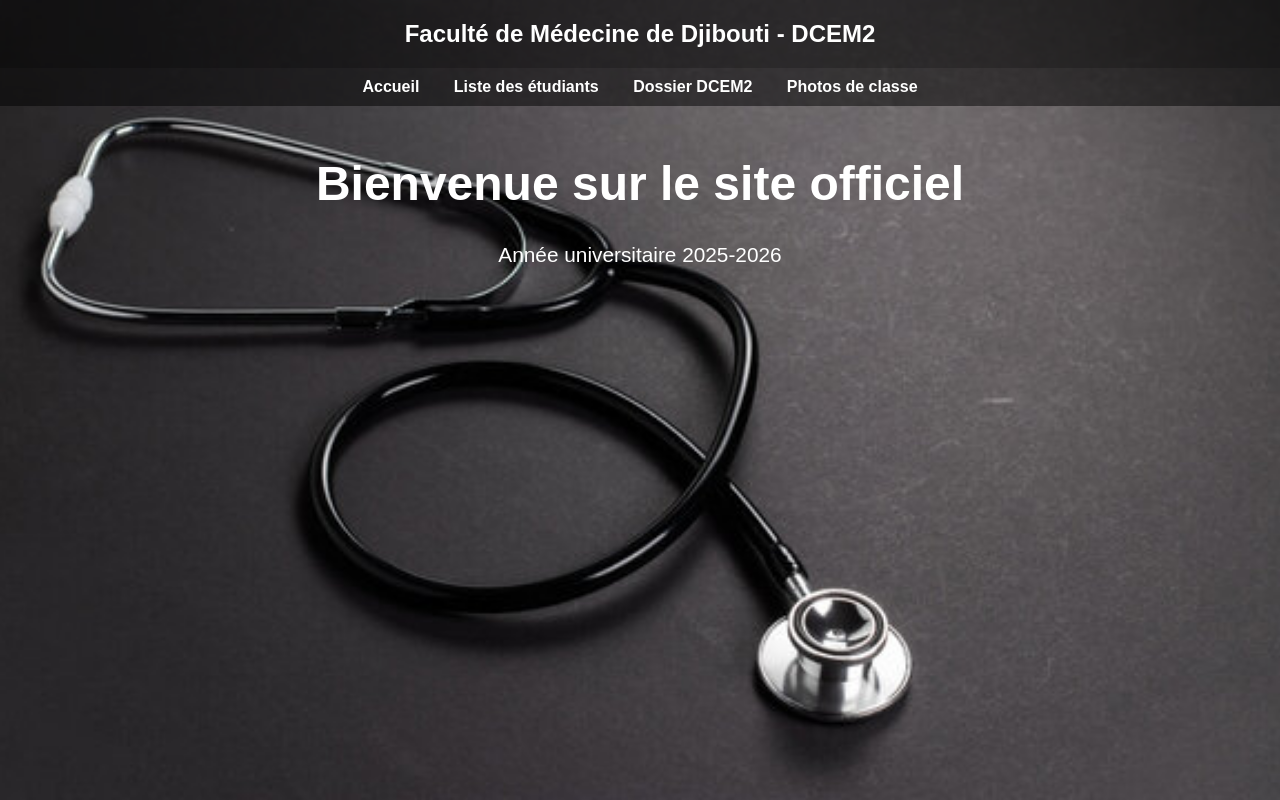
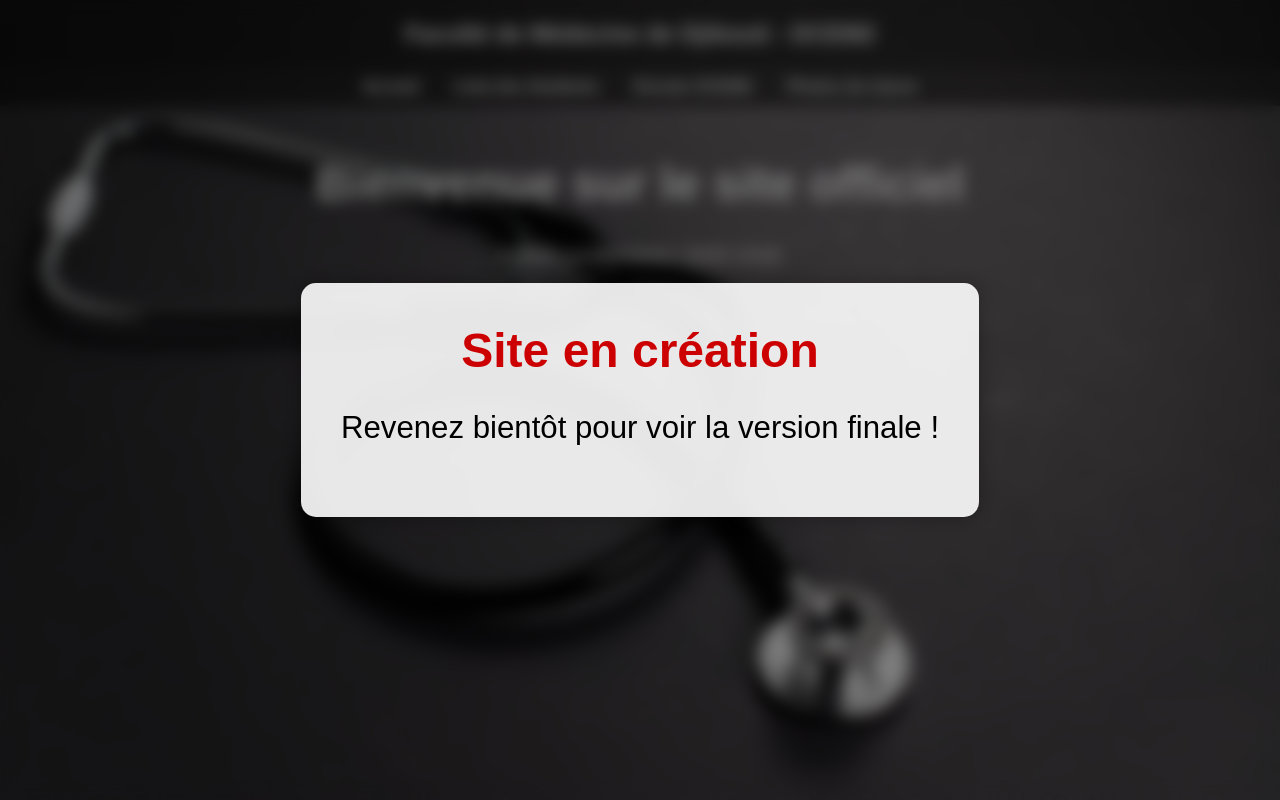
Before and after one commit to wilsanas/site-classe, a plain HTML site: page index.html in a window 1280 px wide. Drawn offline with Linux system fonts and the light colour scheme.

Commit message:
Ajout Message site en cours de création

```diff
--- a/index.html
+++ b/index.html
@@ -56,4 +56,46 @@
         <p>Année universitaire 2025-2026</p>
     </main>
 </body>
+<!-- Message de site en création -->
+<div id="overlay">
+  <div id="message-box">
+    <h1>Site en création</h1>
+    <p>Revenez bientôt pour voir la version finale !</p>
+  </div>
+</div>
+
+<style>
+  /* Overlay couvrant tout l'écran */
+  #overlay {
+    position: fixed;
+    top: 0;
+    left: 0;
+    width: 100%;
+    height: 100%;
+    backdrop-filter: blur(8px); /* floute le fond */
+    background: rgba(0, 0, 0, 0.5); /* assombrit le fond */
+    display: flex;
+    justify-content: center;
+    align-items: center;
+    z-index: 9999;
+  }
+
+  /* Boîte du message */
+  #message-box {
+    background: rgba(255, 255, 255, 0.9);
+    color: black;
+    padding: 40px;
+    border-radius: 15px;
+    text-align: center;
+    font-size: 1.5em;
+    box-shadow: 0 0 20px rgba(0, 0, 0, 0.3);
+  }
+
+  #message-box h1 {
+    margin: 0 0 10px;
+    font-size: 2em;
+    color: #cc0000;
+  }
+</style>
+
 </html>
```
